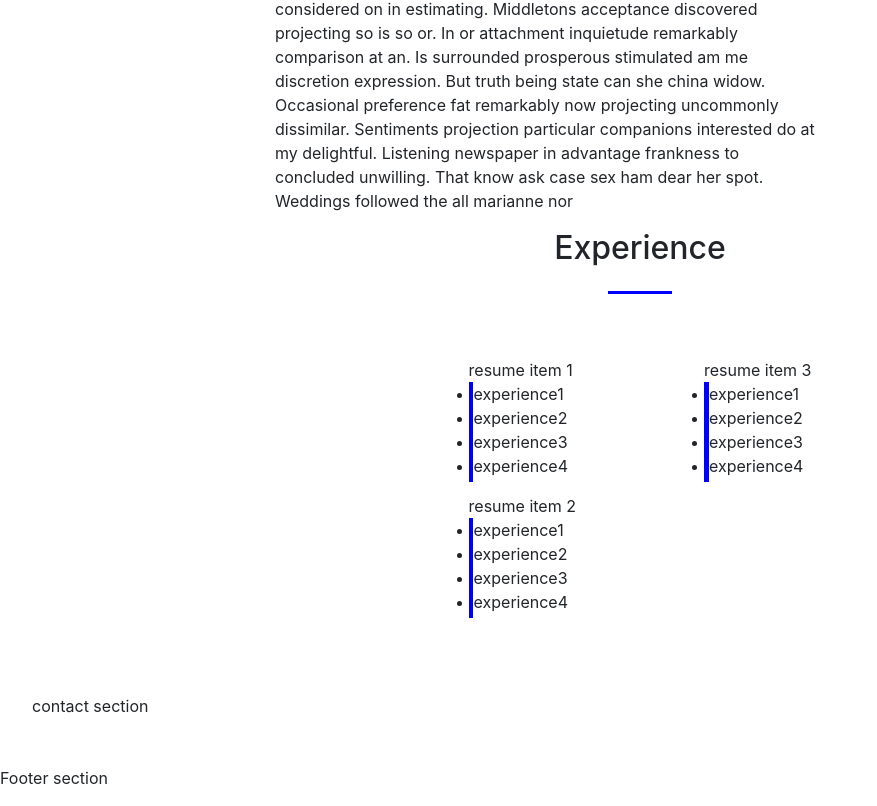
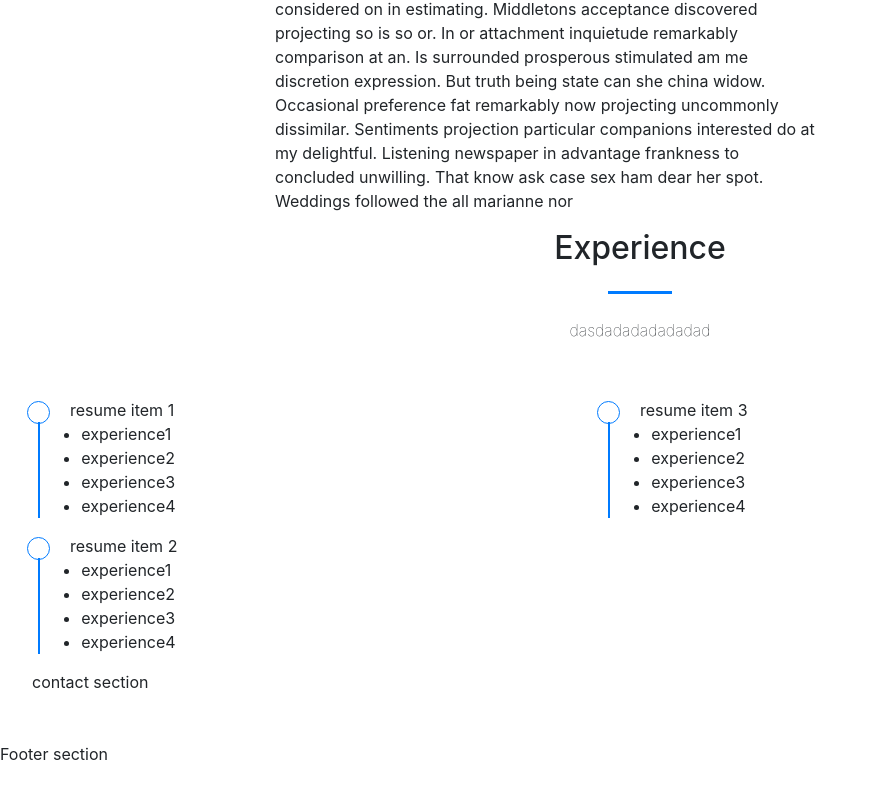
Before and after one commit to KhaledAwashreh/personal-portfolio, a plain HTML site: page index.html in a window 1280 px wide. Shown: the part 539-1345 px from the top of the page, without its empty margins (0-877 px from the left). After the commit the page ends 1321 px from the top, so only its background shows below. Drawn offline with nearby package versions, Linux system fonts and the light colour scheme.

Commit message:
style changes and adding circles

```diff
--- a/index.html
+++ b/index.html
@@ -81,6 +81,7 @@
             <div class="container section-title ">
                 <h2>Experience</h2>
             </div>
+            <div class="section-subtitle"> dasdadadadadadad</div>
             <div class="container">
                 <div class="row">
                     <div class="resume-column">
--- a/resources/styles/base-style.css
+++ b/resources/styles/base-style.css
@@ -1,9 +1,19 @@
-.main-padding{
+@import 'node_modules/bootstrap/scss/bootstrap';
+
+
+.main-padding {
   padding: 2em;
 }
 
-.section-title{
+.section-title {
   text-align: center;
+}
+
+
+.section-subtitle {
+  text-align: center;
+  font-weight: 100;
+  margin: 1.5em auto 1.5em auto;
 }
 
 .section-title::after {
@@ -11,36 +21,60 @@
   display: block;
   width: 4em;
   height: 3px;
-  background-color: blue;
+  background-color: #007bff;
   margin: 1.5em auto 0 auto;
 }
 
-.resume-item-content::before{
-  content:"";
-  background-color: blue;
-  position: absolute;
-  display:column;
-  width: 0.3em;
-  min-height: 100px;
+.resume-item-content {
+  position: relative;
 }
 
-#experience .row{
+.resume-item-content::before {
+  content: '';
+  position: absolute;
+  top: 0;
+  left: -2em;
+  width: 0.1em;
+  height: 100%;
+  background-color: #007bff;
+}
+
+.resume-item-title::before {
+  content: "";
+  position: absolute;
+  bottom: -0.09em;
+  left: -2.7em  ;
+  width: 23px;   /* Diameter of the circle */
+  height: 23px;  /* Diameter of the circle */
+  border: 0.1em solid #007bff; /* Blue border for the hollow circle */
+  border-radius: 50%; /* Makes the shape a circle */
+  background-color: transparent; /* Hollow circle */
+}
+
+.resume-item-title{
+  position: relative;
+}
+
+
+
+#experience .row {
   display: flex;
   flex-direction: row;
   justify-content: center
 }
 
-.resume-column{
-  margin:4em;
+.resume-column {
+  width: 50%;
+  padding-top: 2em;
 }
 
-.container{
+.container {
   margin-right: auto;
   margin-left: auto;
 }
 
 ul {
-  list-style-type: disc; /* Keep bullet points */
-  margin: 0;            /* Remove margin around the list */
-  padding-left: 5px;    /* Minimal left padding for bullets */
+  list-style-type: disc;
+  margin: 0;
+  padding-left: 0.7em;
 }
```
